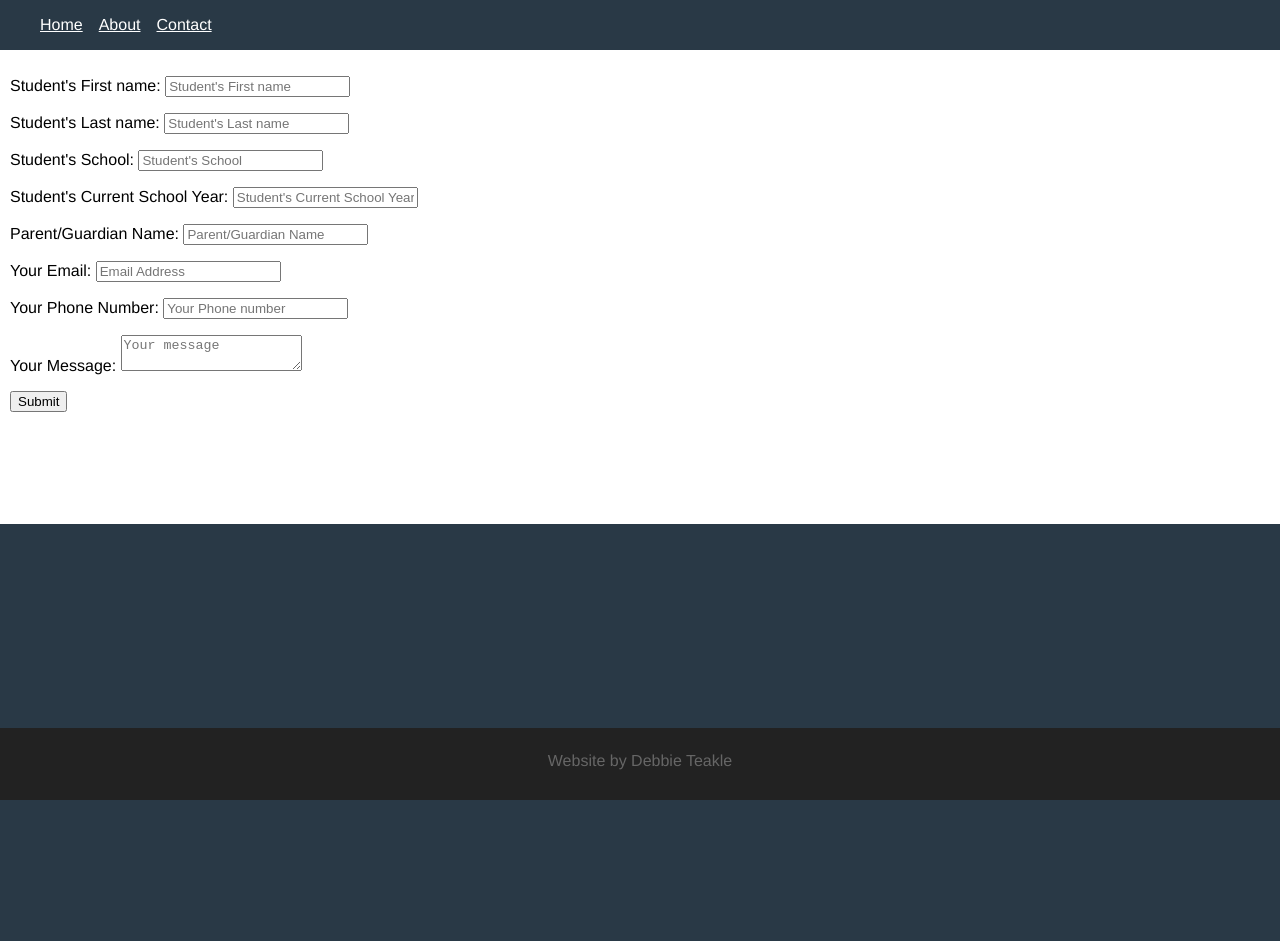
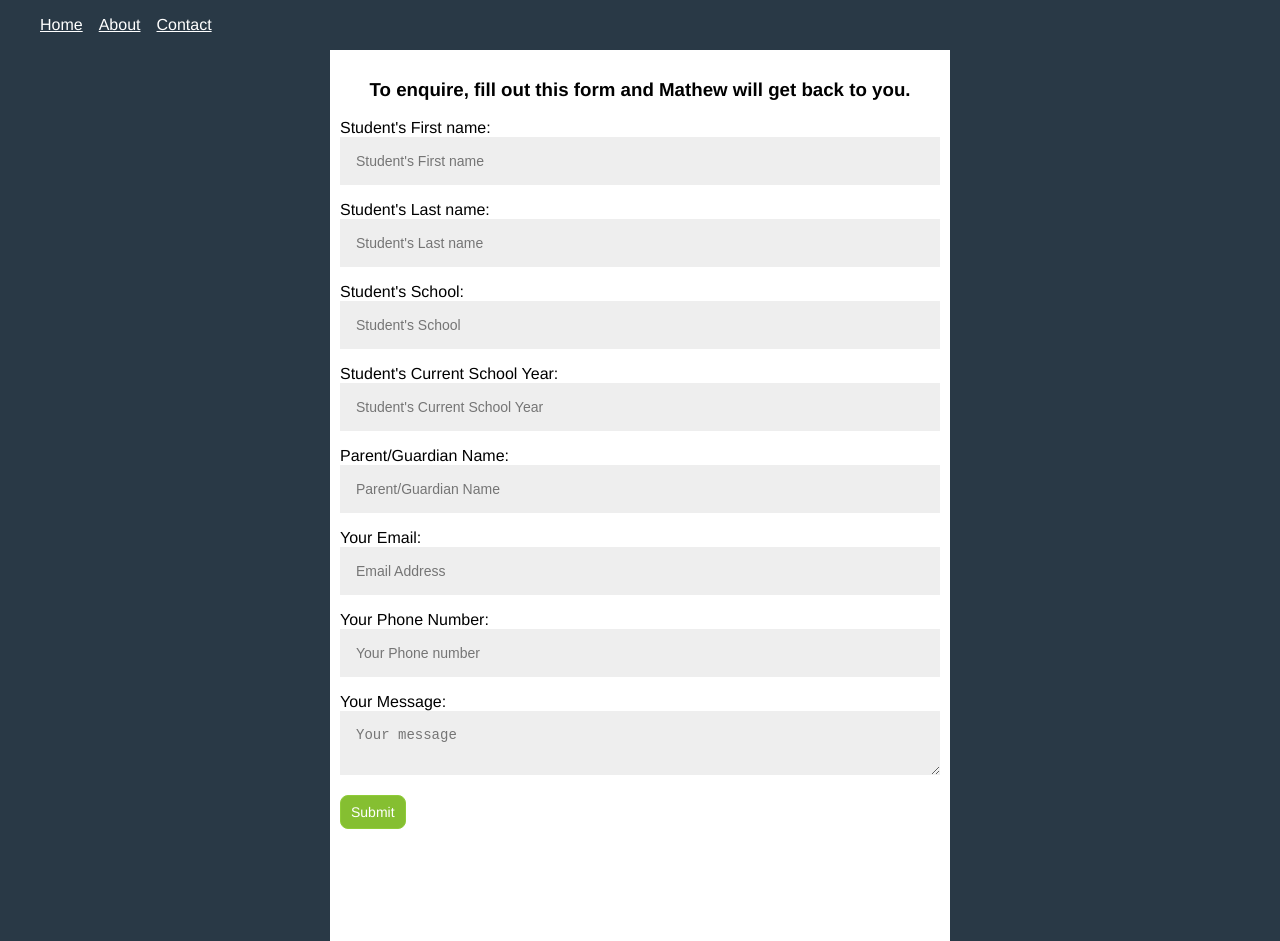
Before and after one commit to debbieteakle/teakle-tutoring, a Gatsby site: page /contact in a window 1280 px wide. Before the commit the page ends 816 px from the top, so only its background shows below. Built offline with nearby package versions, Linux system fonts and the light colour scheme; Gatsby itself is replaced by a stand-in of ours.

Commit message:
styling contact form

```diff
--- a/src/components/header.js
+++ b/src/components/header.js
@@ -37,7 +37,7 @@ const Header = () => {
 						<h3>Bookings are made between 5:30-9:30pm Monday-Friday
 						& Sundays</h3>
 						<Link to="/contact">
-					        <button>Contact</button>
+					        <button className="button">Contact</button>
 					    </Link>
 					</div>
 					<div className="header-profile">
--- a/src/components/layout.css
+++ b/src/components/layout.css
@@ -98,7 +98,49 @@ header h1, h2, h3 {
 	padding: 10px;
 	padding-bottom: 6em;
 	background: white;
+	max-width: 600px;
+	margin: auto;
 }
+
+input[type=text], input[type=email], input[type=tel], input.text, input.title, textarea, select {
+    background-color: #eee;
+    border: none;
+    width: 100%;
+    -moz-border-radius: 0;
+    -webkit-border-radius: 0;
+    border-radius: 0;
+    font-size: 14px;
+    color: #999;
+    padding: 16px;
+    -moz-box-sizing: border-box;
+    -webkit-box-sizing: border-box;
+    box-sizing: border-box;
+}
+
+.button {
+	background: #85bf31;
+    color: #fff;
+    border: 1px solid #8fcc38;
+   padding: 8px 10px;
+   -webkit-border-radius: 8px;
+   -moz-border-radius: 8px;
+   border-radius: 8px;
+   font-size: 14px;
+   font-family: 'PT Sans',Helvetica,Arial,Lucida,sans-serif;
+   text-decoration: none;
+   vertical-align: middle;
+   }
+
+.button:hover {
+   border-top-color: #85bf31;
+   background: #8fcc38;
+   color: #fff;
+   }
+
+.button:active {
+   border-top-color: #6fa029;
+   background: #8fcc38;
+   }
 
 
 .global-footer {
--- a/src/pages/contact.js
+++ b/src/pages/contact.js
@@ -1,7 +1,7 @@
 import React from "react"
 import "../components/layout.css"
 import Nav from "../components/nav.js"
-import Footer from "../components/footer.js"
+
 
 
 const ContactPage = () => (
@@ -10,6 +10,7 @@ const ContactPage = () => (
     <Nav />
 
     <div className="contact-form">
+    	<h3>To enquire, fill out this form and Mathew will get back to you.</h3>
 			<form action="https://service.capsulecrm.com/service/newlead" method="post">
 				<p>
 					<input name="FORM_ID" type="hidden" value="e2106720-ab28-4d02-bf68-5ac6bd5b0a9e" />
@@ -50,12 +51,12 @@ const ContactPage = () => (
 				<p>
 					<input name="CUSTOMFIELD[Status]" type="hidden" value="pending" />
 					<input name="CUSTOMFIELD[Lead Source]" type="hidden" value="website" />
-					<input type="submit" value="Submit" />
+					<input className="button" type="submit" value="Submit" />
 				</p>
 			</form>
 	</div>
 
-   	<Footer />
+
 
   </div>
 )
```
